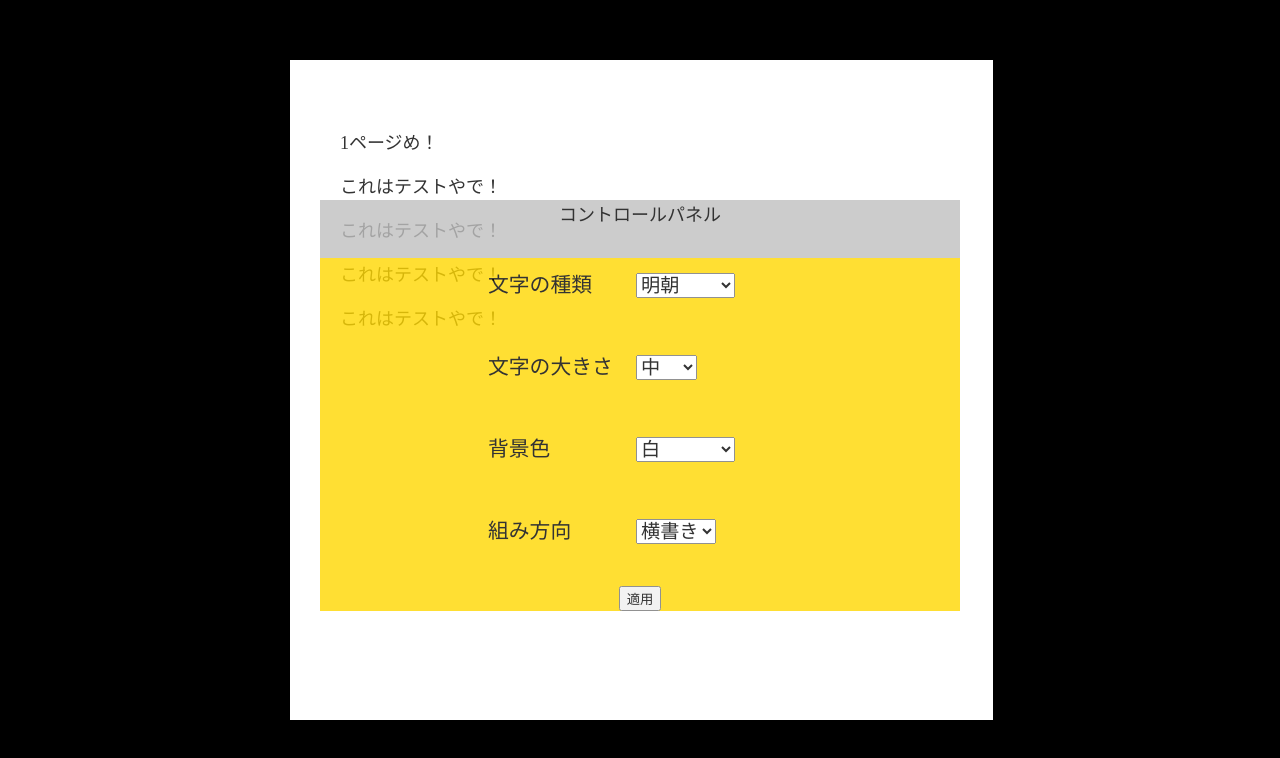
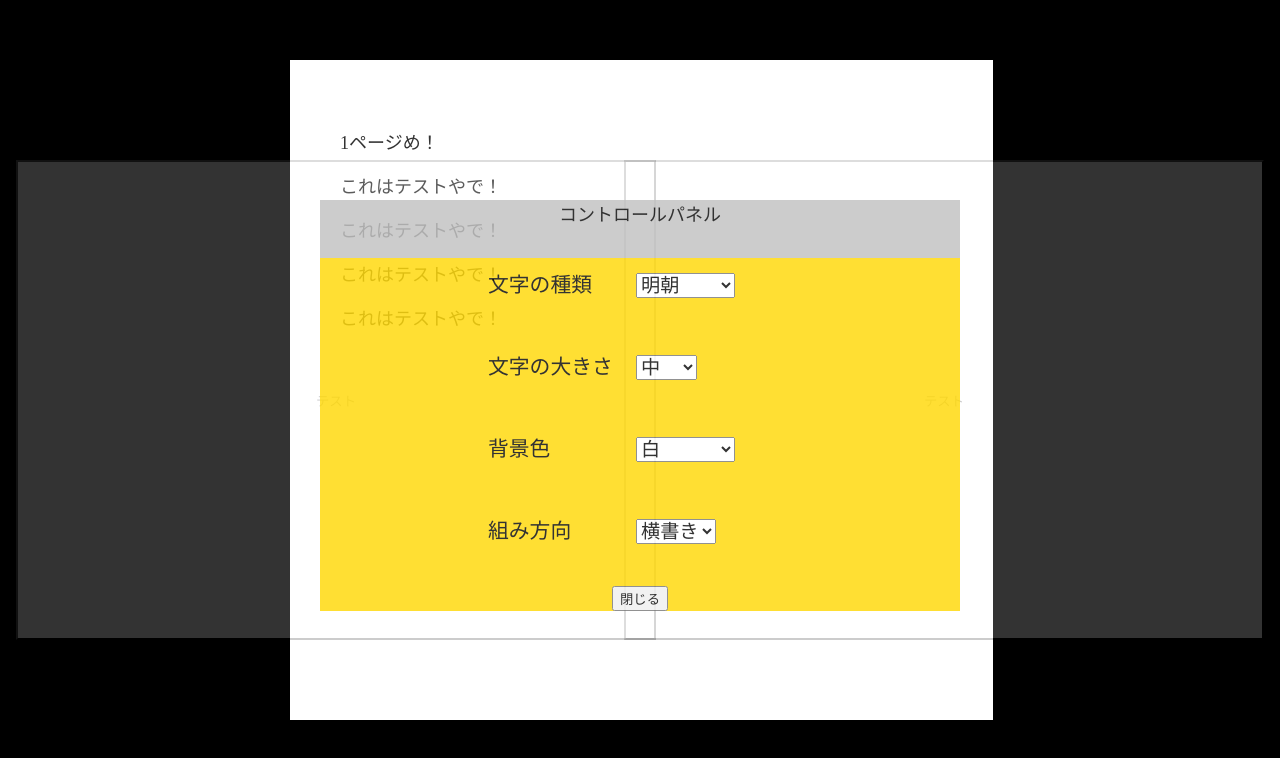
Before and after one commit to celebrater46/reactMekuReader, a React (Create React App) app: page / in a window 1280 px wide. Shown: the top 758 px of the page. Built offline with nearby package versions, Linux system fonts and the light colour scheme; a web font is replaced by a local one.

Commit message:
moved pages from the buttons successfully

```diff
--- a/src/components/Container.js
+++ b/src/components/Container.js
@@ -2,12 +2,14 @@ import React, {useMemo, useState} from "react";
 import {HiddenButton} from "./HiddenButton";
 import {ControlPanel} from "./ControlPanel";
 import {Pages} from "./Pages";
+import {MovePageButton} from "./MovePageButton";
 
 export const Container = () => {
     const [family, setFamily] = useState('Noto Serif JP');
     const [size, setSize] = useState("middle");
     const [color, setColor] = useState("white");
     const [xy, setXy] = useState("horizontal-tb");
+    const [pageNum, setPageNum] = useState(1);
 
     const fontSizeNum = useMemo(() => {
         switch (size){
@@ -36,6 +38,23 @@ export const Container = () => {
             default: return "white";
         }
     }, [color]);
+
+    const direction = useMemo(() => {
+        return xy === "horizontal-tb" ? "row" : "row-reverse";
+        // if(xy === "horizontal-tb"){
+        //     return "row";
+        // } else {
+        //     return "row-reverse";
+        // }
+    }, [xy]);
+
+    const left = useMemo(() => {
+        return xy === "horizontal-tb" ? "0" : "auto";
+    }, [xy]);
+
+    const right = useMemo(() => {
+        return xy === "horizontal-tb" ? "auto" : "0";
+    }, [xy]);
     // const colors = useMemo(() =>{
     //     console.log("colors is working");
     //     // backgroundColor, fontColor
@@ -73,12 +92,13 @@ export const Container = () => {
         fontFamily: family,
         fontSize: fontSizeNum,
         display: "flex",
-        flexDirection: "row",
-        justifyContent: "flex-end",
+        flexDirection: direction,
+        justifyContent: "flex-start",
         alignItems: "flex-start",
         flexWrap: "nowrap",
         position: "absolute",
-        left: "0"
+        left: left,
+        right: right,
     }
 
     const p = { color: "black" }
@@ -100,10 +120,11 @@ export const Container = () => {
     return(
         <div style={div}>
             <p style={p}>{parameter}</p>
-            {/*<HiddenButton type={"top"} width={"96vw"} height={"18vh"} right={"2vw"} top={"2vh"}/>*/}
-            {/*<HiddenButton type={"right"} width={"48vw"} height={"60vh"} right={"2vw"} top={"20vh"} />*/}
-            {/*<HiddenButton type={"bottom"} width={"96vw"} height={"18vh"} right={"2vw"} bottom={"2vh"}/>*/}
-            {/*<HiddenButton type={"left"} width={"48vw"} height={"60vh"} left={"2vw"} top={"20vh"}/>*/}
+            {/*<HiddenButton xy={xy} type={"top"} width={"96vw"} height={"18vh"} right={"2vw"} top={"2vh"}/>*/}
+            {/*<HiddenButton xy={xy} type={"right"} width={"48vw"} height={"60vh"} right={"2vw"} top={"20vh"} />*/}
+            <MovePageButton xy={xy} />
+            {/*<HiddenButton xy={xy} type={"bottom"} width={"96vw"} height={"18vh"} right={"2vw"} bottom={"2vh"}/>*/}
+            {/*<HiddenButton xy={xy} type={"left"} width={"48vw"} height={"60vh"} left={"2vw"} top={"20vh"}/>*/}
             <Pages fColor={fColor} bgColor={bgColor} xy={xy}/>
             <ControlPanel
                 family={family}
--- a/src/components/ControlPanel.js
+++ b/src/components/ControlPanel.js
@@ -106,7 +106,7 @@ export const ControlPanel = (props) => {
                     </select>
                 </div>
 
-                <button>適用</button>
+                <button>閉じる</button>
             </div>
         </div>
     );
--- a/src/components/HiddenButton.js
+++ b/src/components/HiddenButton.js
@@ -1,6 +1,9 @@
-import React from "react";
+import React, {useMemo, useState} from "react";
 
 export const HiddenButton = (props) => {
+    const [pageNum, setPageNum] = useState(1);
+    const xy = props.xy;
+    const type = props.type;
     // const buttonType = props.type;
     const style = {
         opacity: 0.2,
@@ -18,16 +21,34 @@ export const HiddenButton = (props) => {
     const clickButton = () => {
         // console.log("clicked");
         let msg = "clicked ";
-        switch (props.type){
+        switch (type){
             case "top": msg += "top"; break;
-            case "right": msg += "right"; break;
+            // case "right": msg += "right"; break;
+            case "right":
+                if(pageNum < 5){
+                    setPageNum(pageNum + 1);
+                }
+                break;
             case "bottom": msg += "bottom"; break;
-            case "left": msg += "left"; break;
+            // case "left": msg += "left"; break;
+            case "left":
+                if(pageNum > 1){
+                    setPageNum(pageNum - 1);
+                }
+                break;
             default: msg += "unknown"; break;
             // default: msg += "unknown";
         }
         console.log(msg);
     }
+
+    useMemo(() => {
+        window.scrollTo({
+            left: (pageNum - 1) * window.innerWidth,
+            behavior: 'smooth'
+        });
+        console.log("pageNum: " + pageNum);
+    }, [pageNum]);
     // console.log(style);
     // console.log(props.right);
     // console.log(buttonType);
--- /dev/null
+++ b/src/components/MovePageButton.js
@@ -0,0 +1,59 @@
+import React, {useMemo, useState} from "react";
+
+export const MovePageButton = (props) => {
+    const [pageNum, setPageNum] = useState(1);
+    const xy = props.xy;
+    // const type = props.type;
+    // const buttonType = props.type;
+    const style = {
+        opacity: 0.2,
+        backgroundColor: "white",
+        color: "black",
+        position: "fixed",
+        width: "50vw",
+        height: "60vh",
+        top: "20vh",
+    }
+    const leftStyle = {
+        left: "2vh",
+    }
+    const rightStyle = {
+        right: "2vh",
+    }
+    const clickLeft = () => {
+        // console.log("clicked");
+        if(pageNum > 1){
+            setPageNum(pageNum - 1);
+        }
+        console.log("clicked left");
+        // console.log(Object.assign(style, leftStyle));
+        // console.log(Object.assign(style, rightStyle));
+    }
+    const clickRight = () => {
+        // console.log("clicked");
+        if(pageNum < 5){
+            setPageNum(pageNum + 1);
+        }
+        console.log("clicked right");
+        // console.log(Object.assign(style, leftStyle));
+        // console.log(Object.assign(style, rightStyle));
+    }
+
+    useMemo(() => {
+        window.scrollTo({
+            left: (pageNum - 1) * window.innerWidth,
+            behavior: 'smooth'
+        });
+        console.log("pageNum: " + pageNum);
+    }, [pageNum]);
+    // console.log(style);
+    // console.log(props.right);
+    // console.log(buttonType);
+
+    return (
+        <>
+            <button style={{...style, ...leftStyle}} onClick={clickLeft}>テスト</button>
+            <button style={{...style, ...rightStyle}} onClick={clickRight}>テスト</button>
+        </>
+    );
+}
```
